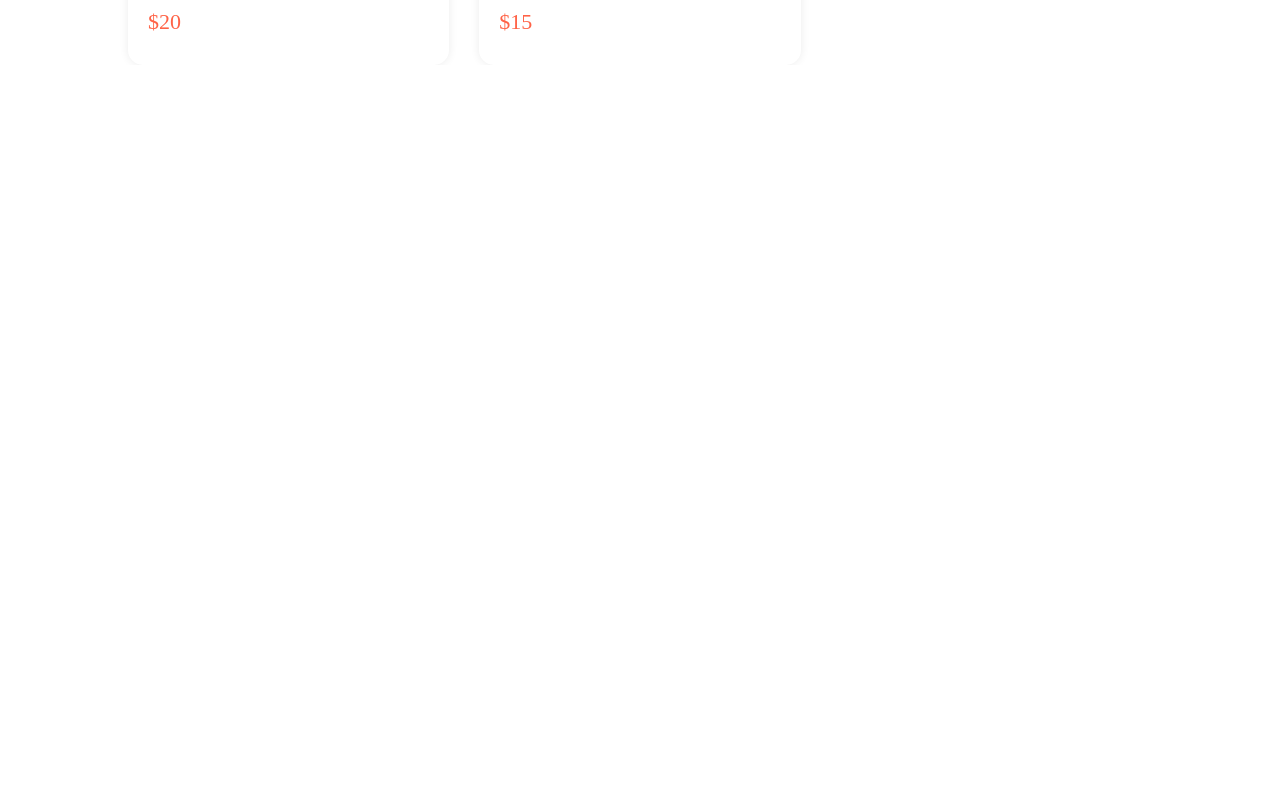
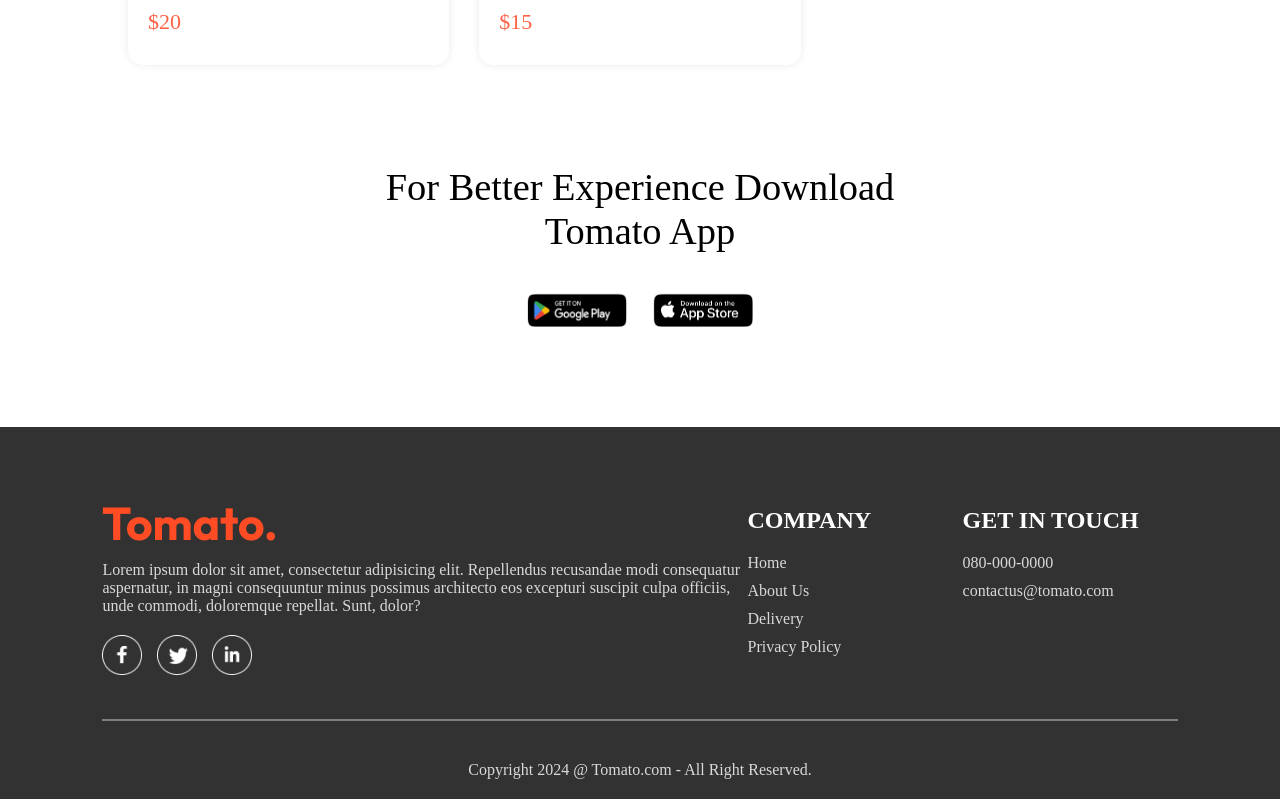
Before and after one commit to ukinebo1/foodAppFulstack, a React (Vite) app in the folder foodApp/: page / in a window 1280 px wide. Shown: the part 5881-6680 px from the top of the page. Before the commit the page ends 5946 px from the top, so only its background shows below. Built offline with nearby package versions, Linux system fonts and the light colour scheme.

Commit message:
Created and styled the footer components also added the mobile-app download components

```diff
--- a/foodApp/src/App.jsx
+++ b/foodApp/src/App.jsx
@@ -1,21 +1,26 @@
-import React from 'react'
-import Navbar from './components/Navbar/Navbar'
-import { Route, Routes } from 'react-router-dom'
-import Home from './pages/Home/Home'
-import Cart from './pages/Cart/Cart'
-import PlaceOrder from './pages/PlaceOrder/PlaceOrder'
+import React from "react";
+import Navbar from "./components/Navbar/Navbar";
+import { Route, Routes } from "react-router-dom";
+import Home from "./pages/Home/Home";
+import Cart from "./pages/Cart/Cart";
+import PlaceOrder from "./pages/PlaceOrder/PlaceOrder";
+// import FoodItem from "./components/FoodItem/FoodItem";
+import Footer from "./components/Footer/Footer";
 
 const App = () => {
   return (
-    <div className='app'>
-      <Navbar />
-      <Routes >
-        <Route path='/' element={ <Home />} />
-        <Route path='/cart' element={ <Cart/>} />
-        <Route path='/prder' element={<PlaceOrder/>} />
-      </Routes>
-    </div>
-  )
-}
+    <>
+      <div className="app">
+        <Navbar />
+        <Routes>
+          <Route path="/" element={<Home />} />
+          <Route path="/cart" element={<Cart />} />
+          <Route path="/prder" element={<PlaceOrder />} />
+        </Routes>
+      </div>
+      <Footer />
+    </>
+  );
+};
 
-export default App
+export default App;
--- /dev/null
+++ b/foodApp/src/components/AppDownload/AppDownload.css
@@ -0,0 +1,22 @@
+.app-download{
+    margin: auto auto;
+    margin-top: 100px;
+    font-size: max(3vw,30px);
+    font-weight: 500;
+    text-align: center;
+}
+.app-download-platforms{
+    display: flex;
+    justify-content: center;
+    gap: max(2vw,10px);
+    margin-top: 40px;
+}
+.app-download-platforms img{
+    width: max(10vw,120px);
+    max-width: 100px;
+    transition: 0.5px;
+    cursor: pointer;
+}
+.app-download-platforms img:hover{
+    transform: scale(1.05);
+}
--- /dev/null
+++ b/foodApp/src/components/AppDownload/AppDownload.jsx
@@ -0,0 +1,17 @@
+import React from 'react'
+import './AppDownload.css'
+import { assets } from '../../assets/assets'
+
+const AppDownload = () => {
+  return (
+    <div className='app-download' id='app-download'>
+        <p>For Better Experience Download <br /> Tomato App</p>
+        <div className="app-download-platforms">
+            <img src={assets.play_store} alt="" />
+            <img src={assets.app_store} alt="" />
+        </div>
+    </div>
+  )
+}
+
+export default AppDownload
--- a/foodApp/src/components/FoodDisplay/FoodDisplay.jsx
+++ b/foodApp/src/components/FoodDisplay/FoodDisplay.jsx
@@ -10,7 +10,10 @@
         <h2>Top dishes near you</h2>
         <div className="food-display-list">
             {food_list.map((item, index)=>{
+              if(category==="All" || category===item.category){
                 return <FoodItem key={index} id={item._id} name={item.name} image={item.image} description={item.description} price={item.price} />
+              }
+
             })}
         </div>
     </div>
--- a/foodApp/src/components/FoodItem/FoodItem.jsx
+++ b/foodApp/src/components/FoodItem/FoodItem.jsx
@@ -1,22 +1,31 @@
-import React, { useState } from 'react'
+import React, { useContext, useState } from 'react'
 import './FoodItem.css'
 import { assets } from '../../assets/assets'
+import { StoreContext } from '../../context/StoreContext'
 
 const FoodItem = ({id, name, image, description, price}) => {
-    const [itemCount, setItemCount]=useState(0)
+    // const [itemCount, setItemCount]=useState(0)
+    const {cartItems,addToCart,removeFromCart} = useContext(StoreContext);
 
 
   return (
     <div className='food-item'>
         <div className="food-item-img-container">
             <img src={image} className='food-item-image' alt="" />
-            {!itemCount
+            {!cartItems[id]
+            ? <img src={assets.add_icon_white} className='add' onClick={()=>addToCart(id)} />
+            : <div className='food-item-counter'>
+                <img onClick={()=>removeFromCart(id)} src={assets.remove_icon_red} alt="" srcset="" />
+                <p>{cartItems[id]}</p>
+                <img src={assets.add_icon_green} alt=""  onClick={()=>addToCart(id)}/>
+                </div>}
+            {/* {!itemCount
             ? <img src={assets.add_icon_white} className='add' onClick={()=>setItemCount(prev=>prev + 1)} />
             : <div className='food-item-counter'>
                 <img onClick={()=>setItemCount(prev=> prev - 1)} src={assets.remove_icon_red} alt="" srcset="" />
                 <p>{itemCount}</p>
                 <img src={assets.add_icon_green} alt=""  onClick={()=>setItemCount(prev=> prev + 1)}/>
-                </div>}
+                </div>} */}
         </div>
         <div className="food-item-info">
             <div className="food-item-name-rating">
--- /dev/null
+++ b/foodApp/src/components/Footer/Footer.css
@@ -0,0 +1,42 @@
+.footer{
+    color: #d9d9d9;
+    background-color: #323232;
+    display: flex;
+    flex-direction: column;
+    align-items: center;
+    gap: 20px;
+    padding: 20px 8vw;
+    padding-top: 80px;
+    margin-top: 100px;
+}
+.footer-content{
+    width: 100%;
+    display: grid;
+    grid-template-columns: 3fr 1fr 1fr;
+}
+.footer-content-left, .footer-content-center, .footer-content-right{
+    display: flex;
+    flex-direction: column;
+    align-items: start;
+    gap: 20px;
+}
+.footer-content-left li, .footer-content-center li, .footer-content-right li{
+    list-style: none;
+    margin-bottom: 10px;
+    cursor: pointer;
+}
+.footer-content-center h2, .footer-content-right h2{
+    color: white;
+}
+.footer-socials-icons img{
+    width: 40px;
+    margin-right: 15px;
+
+}
+.footer hr{
+    width: 100%;
+    height: 2px;
+    margin: 20px 0;
+    background-color: grey;
+    border: none;
+}
--- /dev/null
+++ b/foodApp/src/components/Footer/Footer.jsx
@@ -0,0 +1,46 @@
+import React from "react";
+import "./Footer.css";
+import { assets } from "../../assets/assets";
+
+const Footer = () => {
+  return (
+    <div className="footer" id="footer">
+      <div className="footer-content">
+        <div className="footer-content-left">
+          <img src={assets.logo} alt="" />
+          <p>
+            Lorem ipsum dolor sit amet, consectetur adipisicing elit.
+            Repellendus recusandae modi consequatur aspernatur, in magni
+            consequuntur minus possimus architecto eos excepturi suscipit culpa
+            officiis, unde commodi, doloremque repellat. Sunt, dolor?
+          </p>
+          <div className="footer-socials-icons">
+            <img src={assets.facebook_icon} alt="" />
+            <img src={assets.twitter_icon} alt="" />
+            <img src={assets.linkedin_icon} alt="" />
+          </div>
+        </div>
+        <div className="footer-content-center">
+            <h2>COMPANY</h2>
+            <ul>
+                <li>Home</li>
+                <li>About Us</li>
+                <li>Delivery</li>
+                <li>Privacy Policy</li>
+            </ul>
+        </div>
+        <div className="footer-content-right">
+            <h2>GET IN TOUCH</h2>
+            <ul>
+                <li>080-000-0000</li>
+                <li>contactus@tomato.com</li>
+            </ul>
+        </div>
+      </div>
+      <hr />
+      <p className="footer-copyright">Copyright 2024 @ Tomato.com - All Right Reserved.</p>
+    </div>
+  );
+};
+
+export default Footer;
--- a/foodApp/src/context/StoreContext.jsx
+++ b/foodApp/src/context/StoreContext.jsx
@@ -1,13 +1,33 @@
-import { createContext } from "react";
+import { createContext, useEffect, useState } from "react";
 import { food_list } from "../assets/assets";
 
 export const StoreContext = createContext(null)
 
 const StoreContextProvider = (props)=>{
+    const [cartItems, setCartItems] =useState({})
+    const addToCart = (itemId) =>{
+        if(!cartItems[itemId]){
+            setCartItems((prev)=>({...prev,[itemId]:1}))
+        }
+        else{
+            setCartItems((prev)=>({...prev,[itemId]:prev[itemId]+1}))
+        }
+    }
+
+    const removeFromCart = (itemId)=>{
+        setCartItems((prev)=>({...prev,[itemId]:prev[itemId]-1}))
+    }
 
     const contextValue ={
-        food_list
+        food_list,
+        cartItems,
+        setCartItems,
+        addToCart,
+        removeFromCart
     }
+    useEffect(()=>{
+        console.log(cartItems);
+    },[cartItems])
 
     return(
     <StoreContext.Provider value={contextValue}>
--- a/foodApp/src/pages/Home/Home.jsx
+++ b/foodApp/src/pages/Home/Home.jsx
@@ -3,6 +3,7 @@
 import Header from '../../components/Header/Header'
 import ExploreMenu from '../../components/ExploreMenu/ExploreMenu'
 import FoodDisplay from '../../components/FoodDisplay/FoodDisplay'
+import AppDownload from '../../components/AppDownload/AppDownload'
 
 const Home = () => {
   const [category, setCategory] =useState("All")
@@ -11,6 +12,7 @@
         <Header />
         <ExploreMenu category={category} setCategory={setCategory} />
         <FoodDisplay category={category} />
+        <AppDownload />
     </div>
   )
 }
```
